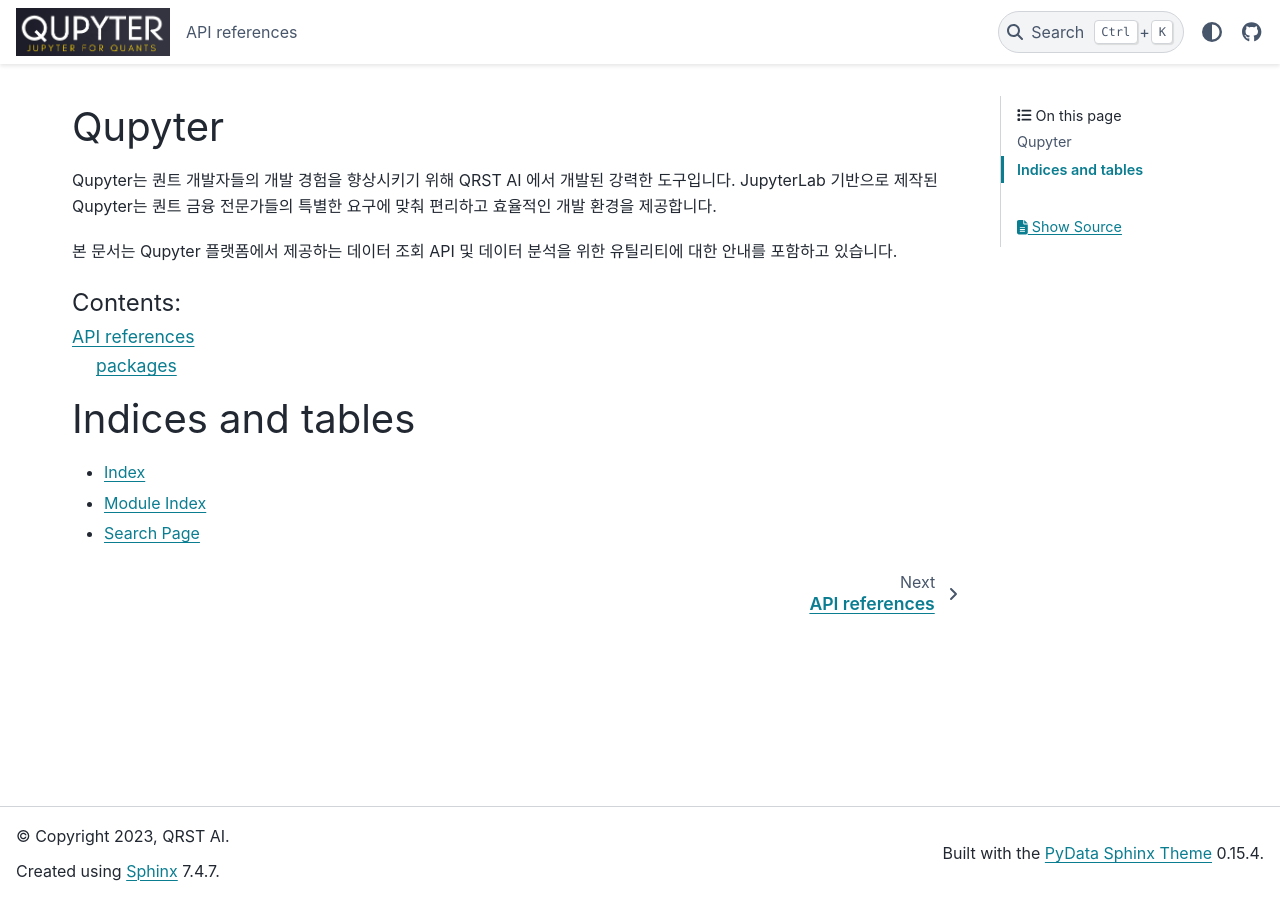
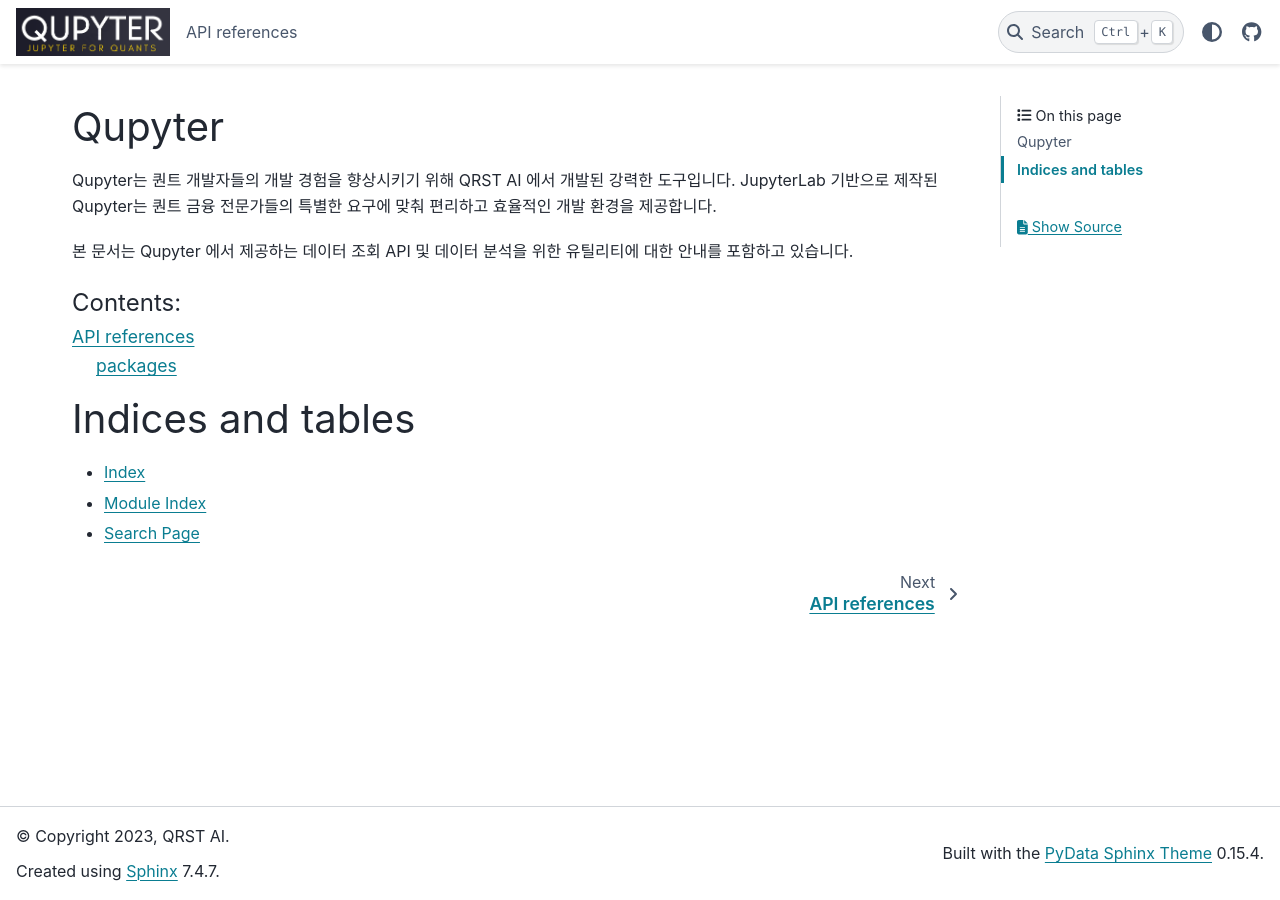
Before and after one commit to qrstai/qupyter, a Sphinx documentation site: the page built from docs/source/index.rst, in a window 1280 px wide. Built offline with Sphinx 7.4.7 and the PyData theme 0.15.4, drawn with Linux system fonts in a browser that asks for light colours.

Commit message:
update doc

```diff
--- a/docs/source/index.rst
+++ b/docs/source/index.rst
@@ -8,7 +8,7 @@ Qupyter
 
 Qupyter는 퀀트 개발자들의 개발 경험을 향상시키기 위해 QRST AI 에서 개발된 강력한 도구입니다. JupyterLab 기반으로 제작된 Qupyter는 퀀트 금융 전문가들의 특별한 요구에 맞춰 편리하고 효율적인 개발 환경을 제공합니다.
 
-본 문서는 Qupyter 플랫폼에서 제공하는 데이터 조회 API 및 데이터 분석을 위한 유틸리티에 대한 안내를 포함하고 있습니다.
+본 문서는 Qupyter 에서 제공하는 데이터 조회 API 및 데이터 분석을 위한 유틸리티에 대한 안내를 포함하고 있습니다.
 
 
 
```
